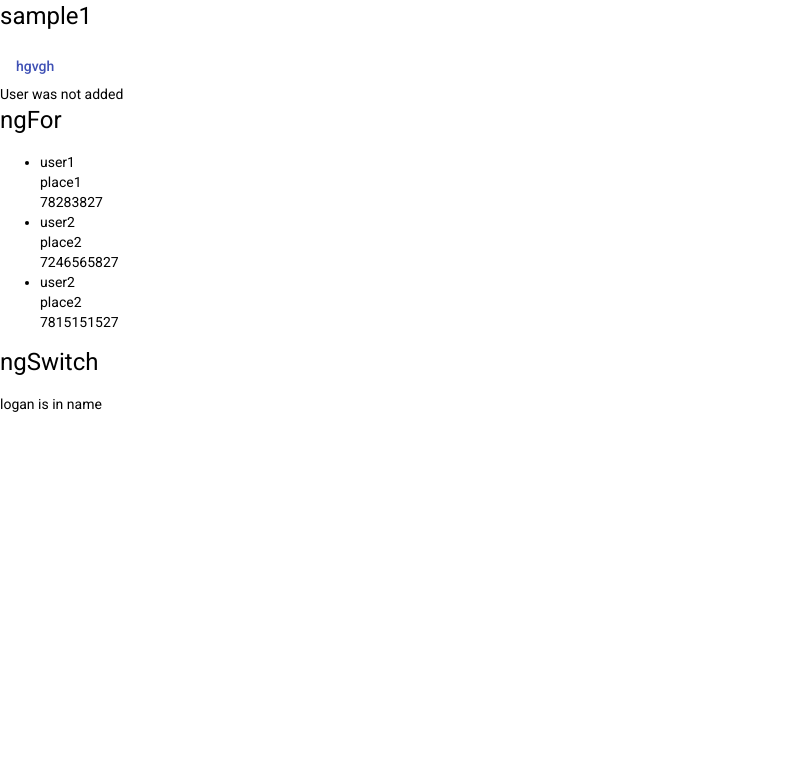
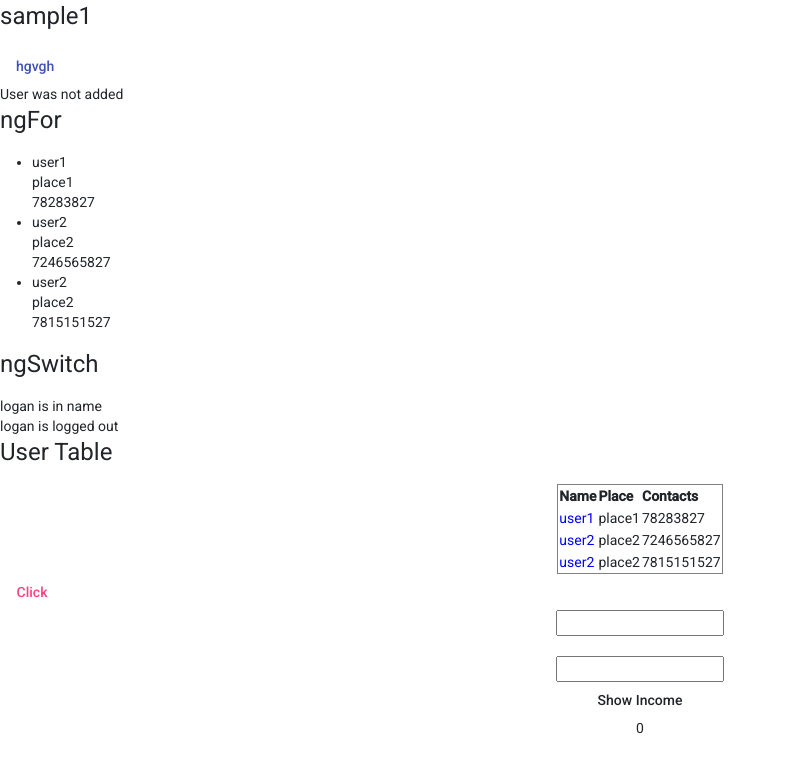
Before and after one commit to jeencr/angular-smaple, an Angular app: page / in a window 1280 px wide. Shown: the top 772 px of the page, without its empty margins (0-786 px from the left). Built offline with nearby package versions, Linux system fonts and the light colour scheme.

Commit message:
completed until data binding 29

```diff
--- a/src/app/app.component.html
+++ b/src/app/app.component.html
@@ -25,4 +25,44 @@
     <div *ngSwitchDefault>default is in name</div>
 </div>
 
+<div *ngIf="isLoggedIn; else noLoggin"><div>{{ name }} is logged in </div></div>
+
+<ng-template #noLoggin>
+    <div>
+        <span [style.fontsize]="namefont">{{ name }} </span>is logged out
+    </div>
+</ng-template>
+
+
+<h1>User Table</h1>
+<table border="1" align="center">
+    <tr>
+        <th>Name</th>
+    <th>Place</th>
+    <th>Contacts</th>
+
+    </tr>
+
+    <tr *ngFor="let c of contacts">
+        <td [style.color]="txtcolor">{{ c.name }}</td>
+        <td>{{ c.place }}</td>
+        <td>{{ c.contact }}</td>
+    </tr>
+
+</table>
+
+<button mat-button color="accent" (click)="hello()">Click</button>
+
+<div class="alert alert-success" *ngIf="clicked">Button Clicked</div>
+
+<div align="center">
+    <input type="text" [(ngModel)]="salary"><br>
+    <br>
+    <input type="text" [(ngModel)]="tax"><br>
+    <button (click)="incomeAmount()" mat-button color="green">Show Income</button>
+
+</div>
+<div align="center" >{{ income }}</div>
+
+
 <router-outlet></router-outlet>
--- a/src/app/app.component.ts
+++ b/src/app/app.component.ts
@@ -1,3 +1,4 @@
+import { flatten } from '@angular/compiler';
 import { Component } from '@angular/core';
 
 @Component({
@@ -29,4 +30,22 @@ export class AppComponent {
 ];
 name = 'logan';
 
+txtcolor = 'blue';
+namefont = '100px';
+clicked= false;
+
+isLoggedIn = false;
+salary = "";
+tax = "";
+income = 0;
+
+incomeAmount(){
+  this.income = Number(this.salary)-Number(this.tax)
 }
+
+hello(){
+  console.log('Hello world')
+  this.clicked = true;
+}
+
+}
--- a/src/app/app.module.ts
+++ b/src/app/app.module.ts
@@ -8,6 +8,7 @@ import { MatButtonModule } from '@angular/material/button';
 import { ProfileModule } from './profile/profile.module';
 import { HighlightDirective } from './highlight.directive';
 import { UsersComponent } from './users/users.component';
+import { FormsModule } from '@angular/forms';
 @NgModule({
   declarations: [
     AppComponent,
@@ -18,7 +19,8 @@ import { UsersComponent } from './users/users.component';
     BrowserModule,
     AppRoutingModule,
     BrowserAnimationsModule,
-    MatButtonModule
+    MatButtonModule,
+    FormsModule
   ],
   providers: [],
   bootstrap: [AppComponent]
--- a/src/app/users/users.component.html
+++ b/src/app/users/users.component.html
@@ -1 +1,5 @@
 <p>users works!</p>
+
+<p>{{ title }}</p>
+
+<a href="#" (click)="updateVal()">click</a>
--- a/src/app/users/users.component.ts
+++ b/src/app/users/users.component.ts
@@ -7,9 +7,17 @@ import { Component, OnInit } from '@angular/core';
 })
 export class UsersComponent implements OnInit {
 
+  title = 'title of the user component'
+
+
+
   constructor() { }
 
   ngOnInit(): void {
   }
 
+  updateVal(){
+
+  }
+
 }
--- a/src/index.html
+++ b/src/index.html
@@ -8,8 +8,11 @@
   <link rel="icon" type="image/x-icon" href="favicon.ico">
   <link href="https://fonts.googleapis.com/css?family=Roboto:300,400,500&display=swap" rel="stylesheet">
   <link href="https://fonts.googleapis.com/icon?family=Material+Icons" rel="stylesheet">
+  <link href="https://cdn.jsdelivr.net/npm/bootstrap@5.3.8/dist/css/bootstrap.min.css" rel="stylesheet" integrity="sha384-sRIl4kxILFvY47J16cr9ZwB07vP4J8+LH7qKQnuqkuIAvNWLzeN8tE5YBujZqJLB" crossorigin="anonymous">
 </head>
 <body class="mat-typography">
   <app-root></app-root>
 </body>
+  <script src="https://cdn.jsdelivr.net/npm/bootstrap@5.3.8/dist/js/bootstrap.bundle.min.js" integrity="sha384-FKyoEForCGlyvwx9Hj09JcYn3nv7wiPVlz7YYwJrWVcXK/BmnVDxM+D2scQbITxI" crossorigin="anonymous"></script>
+
 </html>
```
